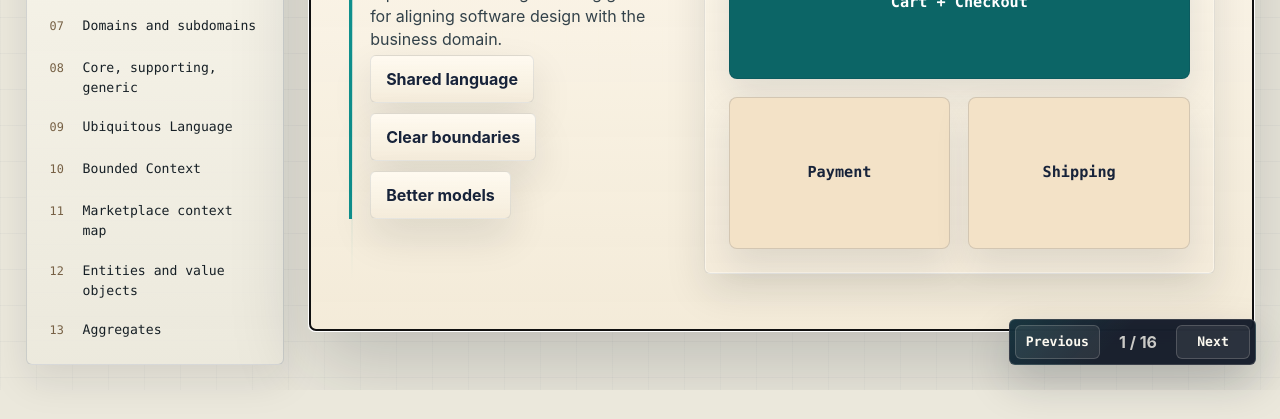
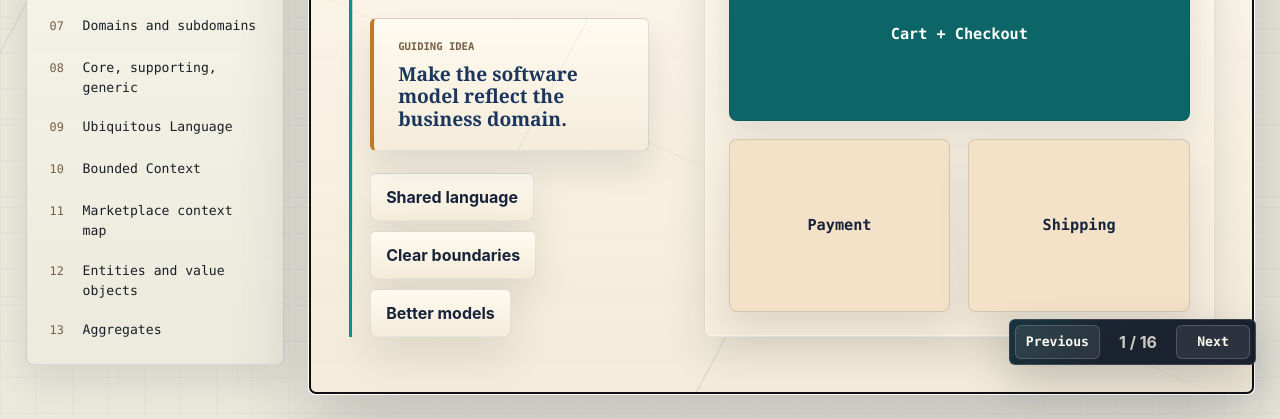
Before and after one commit to oDestroyeRo/introduction-to-Domain-Driven-Design-DDD-, a website: page index.html in a window 1280 px wide. Shown: the part 415-834 px from the top of the page. Before the commit the page ends 805 px from the top, so only its background shows below. Drawn offline with Linux system fonts and the light colour scheme.

Commit message:
style: add title quote stage background

```diff
--- a/index.html
+++ b/index.html
@@ -5,7 +5,7 @@
     <meta name="viewport" content="width=device-width, initial-scale=1">
     <meta name="description" content="A knowledge-sharing web presentation introducing Domain-Driven Design for mixed product and technical teams.">
     <title>Introduction to Domain-Driven Design</title>
-    <link rel="stylesheet" href="styles.css?v=20260607-professional-moodboard">
+    <link rel="stylesheet" href="styles.css?v=20260607-quote-stage">
   </head>
   <body>
     <a class="skip-link" href="#slide-title">Skip to presentation</a>
@@ -53,6 +53,9 @@
             <p class="lead">
               A practical knowledge-sharing guide for aligning software design with the business domain.
             </p>
+            <blockquote class="hero-quote" aria-label="Guiding quote">
+              <p>Make the software model reflect the business domain.</p>
+            </blockquote>
             <div class="goal-strip" aria-label="Session goals">
               <span>Shared language</span>
               <span>Clear boundaries</span>
@@ -72,6 +75,7 @@
           <aside class="speaker-notes">
             <strong>Speaker notes:</strong>
             <p><span class="note-cue">Say:</span> Today is an introduction to Domain-Driven Design. This is not a framework talk and not a clean architecture debate. The focus is how product, business, and engineering can describe the same business problem clearly.</p>
+            <p><span class="note-cue">Quote:</span> Use the phrase on the slide as the guiding idea: make the software model reflect the business domain. The model should not only mirror tables or technical layers; it should express the business language and rules people actually use.</p>
             <p><span class="note-cue">Set expectation:</span> Use this as a guided conversation. Pause on the examples, ask whether the same ambiguity exists in your team, and connect each DDD idea back to a real workflow.</p>
             <p><span class="note-cue">Example:</span> We will use a marketplace checkout: one buyer purchases items from multiple shops, pays once, and the platform creates one shared order record per shop.</p>
             <p><span class="note-cue">Transition:</span> Start by explaining why normal software projects become hard even when the technology stack is familiar.</p>
--- a/src/styles.css
+++ b/src/styles.css
@@ -2789,6 +2789,8 @@ body:not(.audience-mode) .presenter-preview .slide.is-active {
   --paper-tint: #f3ead8;
   --rule-strong: rgba(27, 54, 93, 0.22);
   --rule-soft: rgba(27, 54, 93, 0.11);
+  --stage-line: rgba(27, 54, 93, 0.075);
+  --stage-line-strong: rgba(15, 143, 140, 0.13);
   --stage-shadow: 0 34px 80px rgba(16, 24, 38, 0.2);
   --panel-clean-shadow: 0 18px 42px rgba(16, 24, 38, 0.11);
 }
@@ -2800,6 +2802,26 @@ body {
     linear-gradient(90deg, rgba(27, 54, 93, 0.028) 1px, transparent 1px),
     var(--bg);
   background-size: auto, 36px 36px, 36px 36px, auto;
+}
+
+body::before {
+  content: "";
+  position: fixed;
+  inset: 56px 0 0;
+  z-index: 0;
+  pointer-events: none;
+  background:
+    linear-gradient(118deg, transparent 0 13%, rgba(27, 54, 93, 0.07) 13% 13.12%, transparent 13.12% 72%, rgba(15, 143, 140, 0.075) 72% 72.14%, transparent 72.14%),
+    linear-gradient(26deg, transparent 0 44%, rgba(192, 120, 42, 0.06) 44% 44.12%, transparent 44.12%),
+    repeating-linear-gradient(90deg, transparent 0 118px, rgba(27, 54, 93, 0.035) 118px 119px),
+    repeating-linear-gradient(0deg, transparent 0 88px, rgba(27, 54, 93, 0.03) 88px 89px);
+  opacity: 0.9;
+}
+
+.shell,
+.presenter-console {
+  position: relative;
+  z-index: 1;
 }
 
 .brand,
@@ -2892,11 +2914,13 @@ body:not(.audience-mode) .slide {
   border-radius: 6px;
   border-color: var(--rule-soft);
   background:
+    linear-gradient(118deg, transparent 0 58%, var(--stage-line) 58% 58.16%, transparent 58.16%),
+    linear-gradient(24deg, transparent 0 35%, rgba(192, 120, 42, 0.055) 35% 35.14%, transparent 35.14%),
     linear-gradient(180deg, rgba(255, 250, 240, 0.995), rgba(243, 234, 216, 0.95)),
     linear-gradient(rgba(27, 54, 93, 0.022) 1px, transparent 1px),
     linear-gradient(90deg, rgba(27, 54, 93, 0.018) 1px, transparent 1px),
     var(--paper-stage);
-  background-size: auto, 32px 32px, 32px 32px, auto;
+  background-size: auto, auto, auto, 32px 32px, 32px 32px, auto;
   box-shadow: var(--stage-shadow);
 }
 
@@ -2952,6 +2976,44 @@ body:not(.audience-mode) .topic-header .lead {
   max-width: min(820px, 100%);
   font-size: clamp(1rem, 1.18vw, 1.14rem);
   line-height: 1.44;
+}
+
+.hero-quote {
+  position: relative;
+  width: min(620px, 100%);
+  margin: clamp(14px, 1.7vw, 22px) 0 clamp(12px, 1.4vw, 18px);
+  padding: clamp(15px, 1.55vw, 20px) clamp(16px, 1.9vw, 24px);
+  overflow: hidden;
+  border: 1px solid rgba(27, 54, 93, 0.14);
+  border-left: 4px solid var(--amber);
+  border-radius: 6px;
+  background:
+    linear-gradient(118deg, transparent 0 62%, rgba(15, 143, 140, 0.08) 62% 62.4%, transparent 62.4%),
+    linear-gradient(180deg, rgba(255, 250, 240, 0.96), rgba(243, 234, 216, 0.88)),
+    var(--paper-stage);
+  box-shadow: 0 18px 34px rgba(16, 24, 38, 0.11);
+}
+
+.hero-quote::before {
+  content: "Guiding idea";
+  display: block;
+  margin-bottom: 8px;
+  color: var(--meta);
+  font-family: var(--font-ui);
+  font-size: clamp(0.66rem, 0.7vw, 0.78rem);
+  font-weight: 850;
+  letter-spacing: 0;
+  text-transform: uppercase;
+}
+
+.hero-quote p {
+  max-width: none;
+  margin: 0;
+  color: var(--ink-blue);
+  font-family: var(--font-heading);
+  font-size: clamp(1.18rem, 1.5vw, 1.58rem);
+  font-weight: 760;
+  line-height: 1.16;
 }
 
 body:not(.audience-mode):not(.reader-mode) .layout-title.is-active,
@@ -3073,17 +3135,22 @@ body.reader-mode .slide.is-active {
 }
 
 .audience-mode {
-  background: var(--stage-bg);
+  background:
+    linear-gradient(120deg, rgba(15, 143, 140, 0.12), transparent 42%),
+    linear-gradient(30deg, transparent 0 68%, rgba(192, 120, 42, 0.08) 68% 68.18%, transparent 68.18%),
+    var(--stage-bg);
 }
 
 .audience-mode .slide {
   padding: clamp(42px, 5.2vh, 66px) clamp(72px, 6.4vw, 118px) clamp(34px, 4.2vh, 58px);
   background:
+    linear-gradient(118deg, transparent 0 57%, rgba(27, 54, 93, 0.065) 57% 57.14%, transparent 57.14%),
+    linear-gradient(24deg, transparent 0 36%, rgba(192, 120, 42, 0.055) 36% 36.13%, transparent 36.13%),
     linear-gradient(180deg, rgba(255, 250, 240, 0.995), rgba(243, 234, 216, 0.97)),
     linear-gradient(rgba(27, 54, 93, 0.022) 1px, transparent 1px),
     linear-gradient(90deg, rgba(27, 54, 93, 0.018) 1px, transparent 1px),
     var(--paper-stage);
-  background-size: auto, 34px 34px, 34px 34px, auto;
+  background-size: auto, auto, auto, 34px 34px, 34px 34px, auto;
 }
 
 .audience-mode .slide.is-active {
@@ -3106,6 +3173,16 @@ body.reader-mode .slide.is-active {
 .audience-mode .layout-title .topic-header h1 {
   max-width: 660px;
   font-size: clamp(2.35rem, 3.35vw, 3.9rem);
+}
+
+.audience-mode .hero-quote {
+  width: min(600px, 100%);
+  margin-block: clamp(14px, 1.55vh, 22px);
+  padding: clamp(14px, 1.55vh, 20px) clamp(16px, 1.5vw, 24px);
+}
+
+.audience-mode .hero-quote p {
+  font-size: clamp(1.14rem, 1.34vw, 1.56rem);
 }
 
 .audience-mode .topic-header .lead {
@@ -3225,7 +3302,7 @@ body.reader-mode .slide.is-active {
   }
 
   .audience-mode .layout-title .topic-header h1 {
-    font-size: clamp(2.6rem, 3.2vw, 4.1rem);
+    font-size: clamp(2.45rem, 3vw, 3.85rem);
   }
 
   .audience-mode .layout-marketplace-map .wide-context-map,
@@ -3756,6 +3833,10 @@ body.reader-mode .slide.is-active {
 
   body {
     background: white;
+  }
+
+  body::before {
+    display: none;
   }
 
   .topbar,
```
Also changed, not shown: styles.css.
